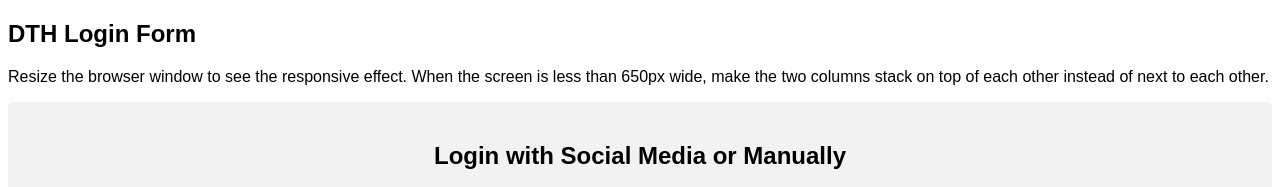
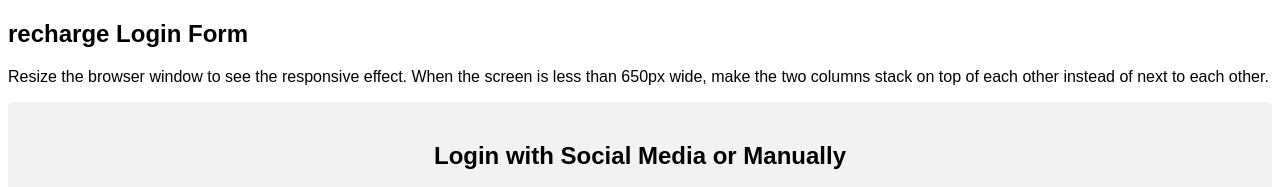
Before and after one commit to usharaniwin/dockerproject, a plain HTML site: page index.html in a window 1280 px wide. Shown: the top 187 px of the page. Drawn offline with Linux system fonts and the light colour scheme.

Commit message:
Update index.html

```diff
--- a/index.html
+++ b/index.html
@@ -135,7 +135,7 @@ input[type=submit]:hover {
 </head>
 <body>
 
-<h2>DTH Login Form</h2>
+<h2>recharge Login Form</h2>
 <p>Resize the browser window to see the responsive effect. When the screen is less than 650px wide, make the two columns stack on top of each other instead of next to each other.</p>
 
 <div class="container">
```
